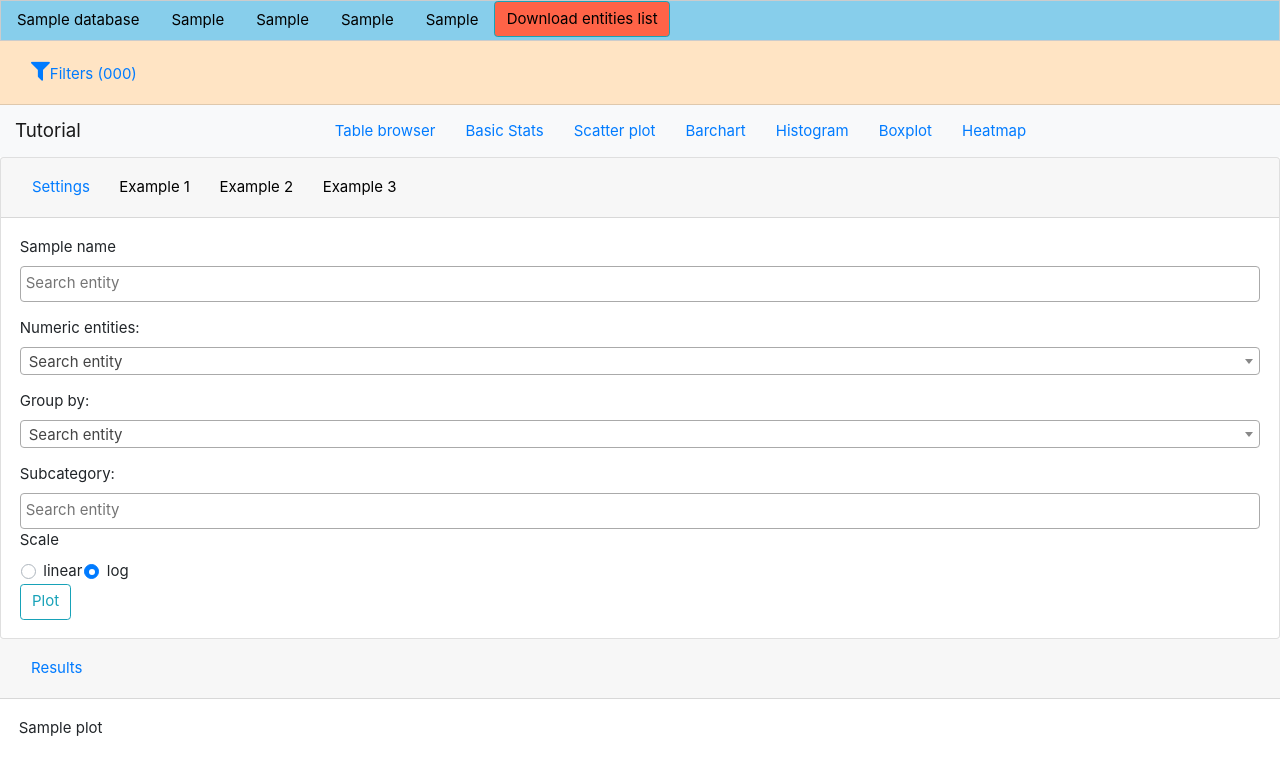
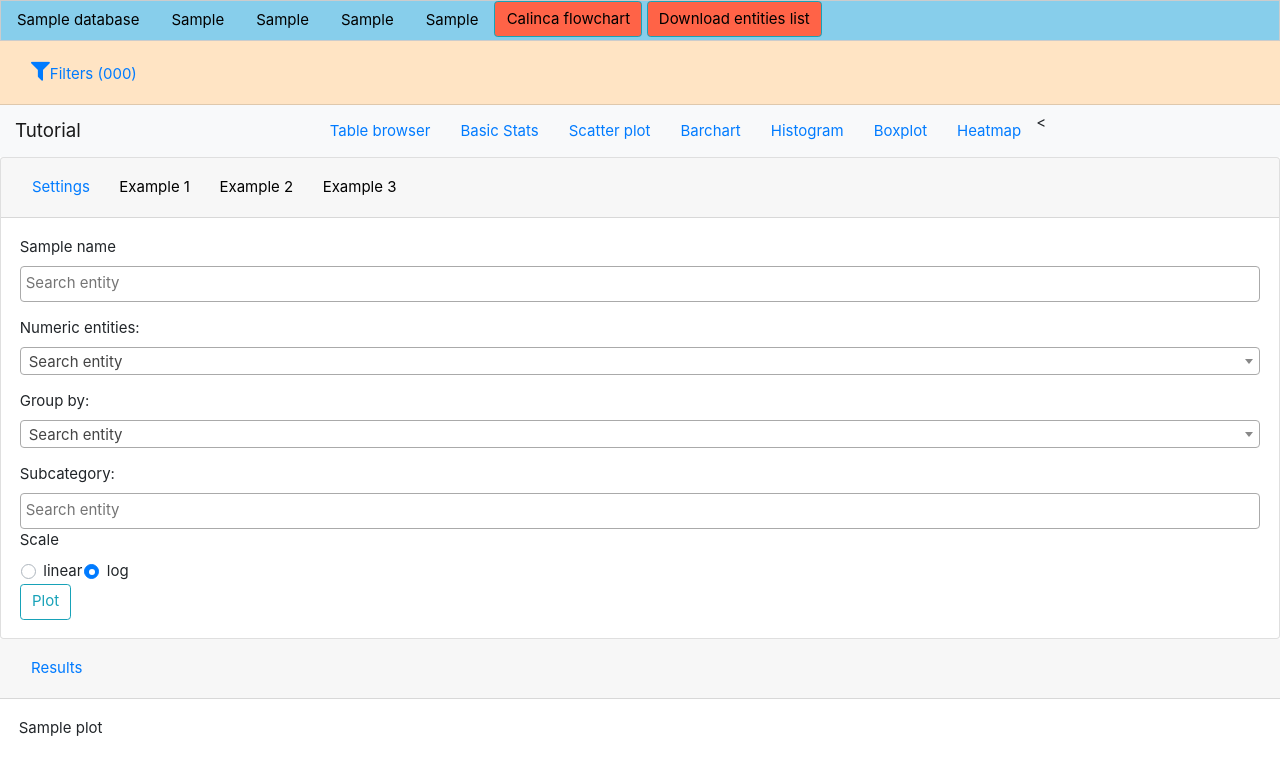
Before and after one commit to dieterich-lab/medex, a Flask app: template templates/boxplot.html in a window 1280 px wide. Shown: the top 758 px of the page. Run offline with Flask 2, Linux system fonts and the light colour scheme; the template is opened without the code that fills it: most values are stand-ins (such as "Sample title", 1, 10 or a date in 2020); parts of the project's set-up code (start-up, migrations or seed data) failed here and were passed over; some libraries are stand-ins or nearby versions.

Commit message:
button to download Calinca flowchart

```diff
--- a/templates/layout.html
+++ b/templates/layout.html
@@ -25,8 +25,8 @@
 
         <div class="w3-bar w3-border w3-light-blue">
           <div class="w3-bar-item">{{ database }}</div>
-            <a href="{{url_for('download', filename = 'entities_description.docx')}}" id="download" style="background-color: Tomato; color: black" class="btn btn-outline-info">Download entities list</a>
-
+            <a href="{{url_for('download', filename = 'Flow Chart Calinca_final.pdf')}}" id="download" style="background-color: Tomato; color: black" class="btn btn-outline-info">Calinca flowchart</a>
+            <a href="{{url_for('download', filename = 'entities_description.docx')}}" id="download1" style="background-color: Tomato; color: black" class="btn btn-outline-info">Download entities list</a>
           <div class="w3-bar-item">{{ len_numeric }}</div>
           <div class="w3-bar-item">{{ size_numeric }}</div>
             <div class="w3-bar-item">{{ len_categorical }}</div>
@@ -124,10 +124,10 @@
           <li class="nav-item">
             <a class="nav-link" href="/heatmap">Heatmap</a>
           </li>
-          <!-- <li class="nav-item">
+          <<!-- li class="nav-item">
             <a class="nav-link" href="/clustering">Clustering</a>
            </li>
-          <li class="nav-item">
+           <li class="nav-item">
             <a class="nav-link" href="/coplots_pl">Coplots</a>
           </li>
           <li class="nav-item">
--- a/webserver.py
+++ b/webserver.py
@@ -99,7 +99,7 @@ from url_handlers.boxplot import boxplot_page
 from url_handlers.scatter_plot import scatter_plot_page
 from url_handlers.barchart import barchart_page
 from url_handlers.heatmap import heatmap_plot_page
-from url_handlers.clustering_pl import clustering_plot_page
+#from url_handlers.clustering_pl import clustering_plot_page
 from url_handlers.coplots_pl import coplots_plot_page
 from url_handlers.logout import logout_page
 from url_handlers.tutorial import tutorial_page
@@ -114,7 +114,7 @@ app.register_blueprint(boxplot_page)
 app.register_blueprint(scatter_plot_page)
 app.register_blueprint(barchart_page)
 app.register_blueprint(heatmap_plot_page)
-app.register_blueprint(clustering_plot_page)
+#app.register_blueprint(clustering_plot_page)
 app.register_blueprint(coplots_plot_page)
 
 
@@ -299,7 +299,7 @@ def login2():
 
 @app.route("/download/<path:filename>", methods=['GET', 'POST'])
 def download(filename):
-    if filename=='data.csv':
+    if filename == 'data.csv':
         csv=data.csv
 
         # Create a string buffer
@@ -312,8 +312,10 @@ def download(filename):
                          mimetype="text/csv",
                          as_attachment=True,
                          attachment_filename=filename)
-    else:
-        return send_file("import/entities_description.csv",as_attachment=True,attachment_filename=filename)
+    elif filename == 'entities_description.docx':
+        return send_file("import/entities_description.docx", as_attachment=True, attachment_filename=filename)
+    elif filename == 'Flow Chart Calinca_final.pdf':
+        return send_file("import/Flow Chart Calinca_final.pdf",as_attachment=True,attachment_filename=filename)
 
 
 def main():
```
